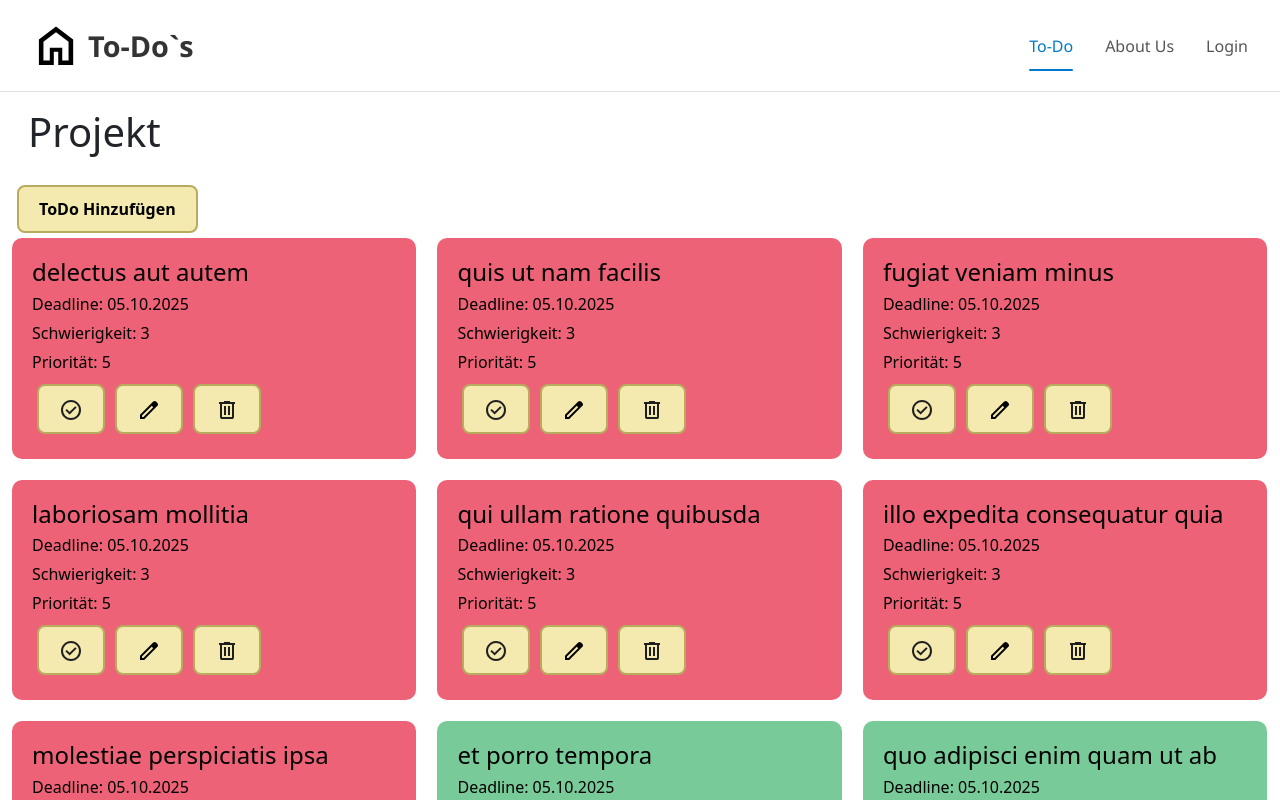
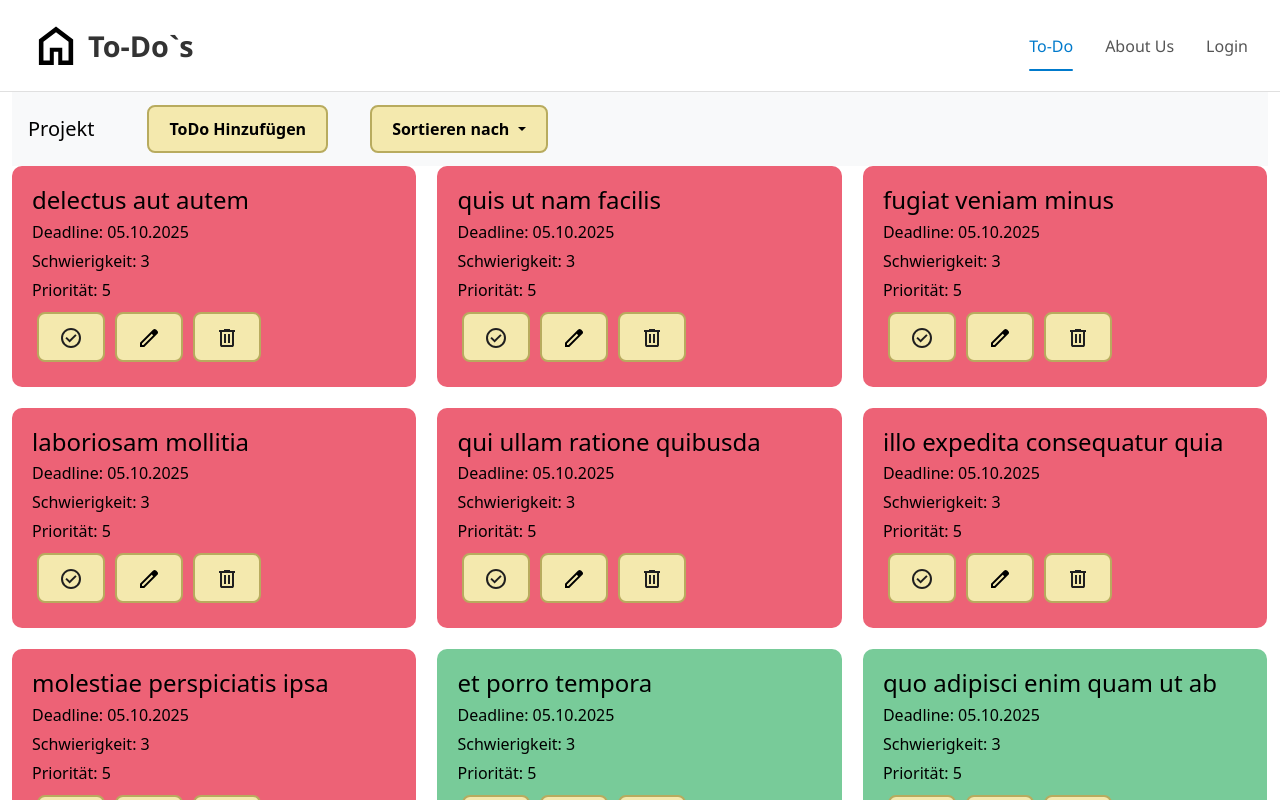
Before and after one commit to Dupl0s/ToDo-Website, an Angular app in the folder Frontend/: page /todos in a window 1280 px wide. Shown: the top 800 px of the page. Built offline with nearby package versions, Linux system fonts and the light colour scheme.

Commit message:
Sort with Deadline, Importance, and Niveau

```diff
--- a/Frontend/src/app/services/todo.service.ts
+++ b/Frontend/src/app/services/todo.service.ts
@@ -52,7 +52,7 @@ export class TodoService {
       this.localTodos = todoData;
       localStorage.setItem('todos', JSON.stringify(this.localTodos));
     }
-
+    console.log("loadTodos")
     return this.localTodos;
   }
 
@@ -65,8 +65,10 @@ export class TodoService {
   }
 
   addTodo(newTodo: Todo) {
+    console.log("addTodo")
     this.localTodos.push(newTodo);
     localStorage.setItem('todos', JSON.stringify(this.localTodos));
+    return this.localTodos;
   }
 
   deleteTodo(id: number) {
@@ -75,10 +77,12 @@ export class TodoService {
       this.localTodos.splice(index, 1);
     }
     localStorage.setItem('todos', JSON.stringify(this.localTodos));
+    console.log("delete")
     return this.localTodos;
   }
 
   clearStorage() {
     //maybe to clear all the todos that are done?
   }
+
 }
--- a/Frontend/src/app/todos/todos.component.css
+++ b/Frontend/src/app/todos/todos.component.css
@@ -1,29 +1,11 @@
 .card {
     background-color: #ed6276;
-    color:black;
+    color: black;
 }
-h1{
+
+h1 {
     padding: 1rem;
 }
-/* .btn{
-    background-color: #f4e9ae;
-    color: black;
-    width: 4rem;
-    border-color: #c7bb76;
-}
-.btn:hover, .delete:hover{
-    background-color: #c7bb76;
-}
-.delete, .btn{
-    background-color: #f4e9ae;
-    color: black;
-    width: 5rem;
-    height: 3rem;
-    border:0;
-    border-radius: 10%;
-    margin: 0.2rem;
-    margin-top: 0.5rem;
-}*/
 
 button {
     background-color: #f4e9ae;
@@ -63,9 +45,14 @@ button {
     /* animation styles for a checked todo, switching to the end of the list when its checked */
     transition-property: opacity, transform;
     transition-duration: 1500ms;
-    @starting-style {    opacity: 0;    transform: translateX(-10px);  }
+
+    @starting-style {
+        opacity: 0;
+        transform: translateX(-10px);
+    }
 
 }
+
 .arraycard.done {
     background-color: #78cb99 !important;
 
@@ -127,3 +114,14 @@ button {
     color: #333;
     font-weight: 600;
 }
+
+.container-fluid-navbar {
+    display: flex;
+    justify-items: flex-start;
+}
+
+.dropdown-item.active {
+    font-weight: bold;
+    background-color: #e9ecef;
+
+}
--- a/Frontend/src/app/todos/todos.component.html
+++ b/Frontend/src/app/todos/todos.component.html
@@ -1,15 +1,32 @@
 <div class="container-fluid">
-    <h1>Projekt</h1>
-    <button (click)="openPopup('ToDo hinzufügen', 'Fügen Sie Ihr geplantes ToDo hinzu')">ToDo Hinzufügen</button>
+    <nav class="navbar bg-body-tertiary">
+        <div class="container-fluid-navbar d-flex align-items-center gap-3">
+            <h1 class="navbar-brand mb-0 h1">Projekt</h1>
+            <button (click)="openPopup('ToDo hinzufügen', 'Fügen Sie Ihr geplantes ToDo hinzu')">ToDo
+                Hinzufügen</button>
             <app-popup (closed)="onPopupClosed()"></app-popup>
+            <div class="dropdown">
+                <button class="btn btn-secondary dropdown-toggle" type="button" data-bs-toggle="dropdown"
+                    aria-expanded="false">
+                    Sortieren nach
+                    <span *ngIf="actualSort">{{ actualSort }}</span>
+                </button>
+                <ul class="dropdown-menu">
+                    <li><a (click)="sortDeadline()" class="dropdown-item" [class.active]="actualSort === 'Deadline'">Deadline</a></li>
+                    <li><a (click)="sortSchwierig()" class="dropdown-item" [class.active]="actualSort === 'Schwierigkeit'">Schwierigkeit</a></li>
+                    <li><a (click)="sortPrio()" class="dropdown-item" [class.active]="actualSort === 'Priorität'">Priorität</a></li>
+                </ul>
+            </div>
+        </div>
+    </nav>
+
     <div class="todos-container">
-
         <!-- Änderungen von Johanna: for loop track item.id und nicht arrayTodos.length,
  weil sonst Fehlermeldung "duplicated keys", weil die Länge natürlich immer gleich ist
  sortedTodos für dynamische Seitensortierung
  -->
         @for (item of sortedTodos(); track item.id) {
-        <div [appHighlightDoneTodos]="item.completed" class="arraycard" [ngClass]="{'done': item.completed}" >
+        <div [appHighlightDoneTodos]="item.completed" class="arraycard" [ngClass]="{'done': item.completed}">
             <h4 class="card-title">{{item.title}}</h4>
             <p class="card-text flex-grow-1">Deadline: {{item.deadline}}</p>
             <p class="card-text flex-grow-1">Schwierigkeit: {{item.niveau}}</p>
--- a/Frontend/src/app/todos/todos.component.ts
+++ b/Frontend/src/app/todos/todos.component.ts
@@ -24,6 +24,7 @@ export class TodosComponent {
   todoService = inject(TodoService);
   arrayTodos: Todo[] = [];
 
+  actualSort: string = '';
 
   openPopup(title: string, text: string) {
     this.popup.open(title, text);
@@ -34,18 +35,39 @@ export class TodosComponent {
   }
 
   onPopupClosed() {
+    this.arrayTodos = this.todoService.loadTodos();
     console.log('Popup wurde geschlossen');
-    this.todoService.loadTodos();
   }
 
   ngOnInit() {
-      this.arrayTodos = this.todoService.loadTodos();
-    }
+    this.arrayTodos = this.todoService.loadTodos();
+  }
 
   sortedTodos() {
     return this.arrayTodos
       .slice()
       .sort((a, b) => Number(a.completed) - Number(b.completed));
+  }
+
+  sortDeadline() {
+    this.arrayTodos.sort((a, b) => Date.parse(a.deadline).valueOf() - Date.parse(b.deadline).valueOf())
+    localStorage.setItem('todos', JSON.stringify(this.arrayTodos));
+    this.actualSort = "Deadline"
+    return this.arrayTodos;
+
+  }
+  sortSchwierig() {
+    this.arrayTodos.sort((a, b) => a.niveau - b.niveau);
+    localStorage.setItem('todos', JSON.stringify(this.arrayTodos));
+    this.actualSort = "Schwierigkeit"
+    return this.arrayTodos;
+  }
+
+  sortPrio() {
+    this.arrayTodos.sort((a, b) => a.importance - b.importance);
+    localStorage.setItem('todos', JSON.stringify(this.arrayTodos));
+    this.actualSort = "Priorität"
+    return this.arrayTodos;
   }
 
   deleteArrayTodo(todoID: number) {
```
Lines whose indentation alone changed are shown as unchanged.
